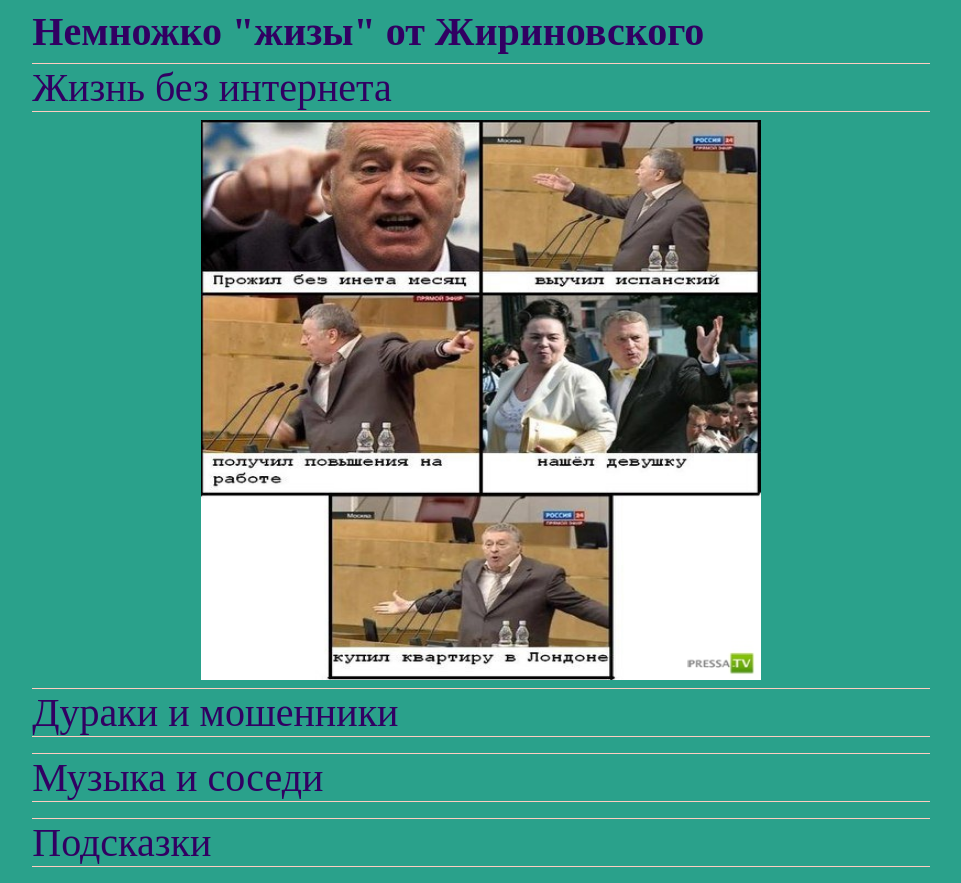
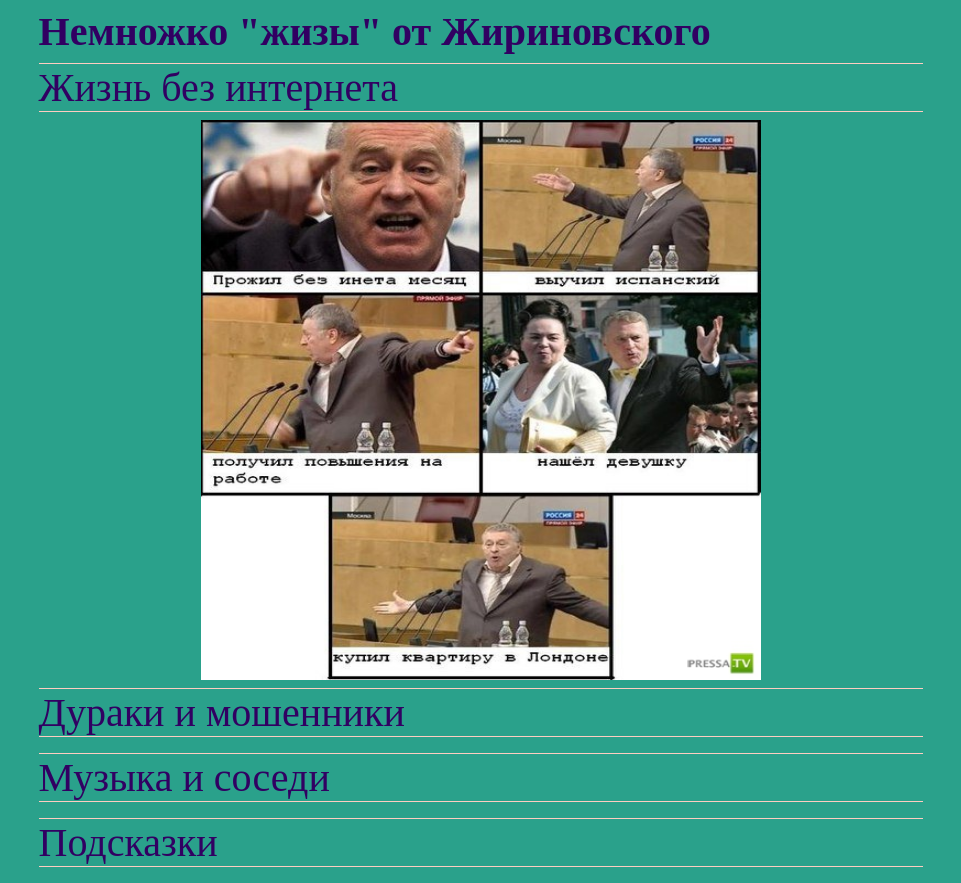
Before and after one commit to artemkuvik/cssBayan, a plain HTML site: page cssBayan/index.html in a window 1280 px wide. Shown: the whole page, without its empty margins (159-1120 px from the left). Drawn offline with Linux system fonts and the light colour scheme.

Commit message:
feat: change  max-width (Sun, 13.03.2023, 1:22)

```diff
--- a/cssBayan/css.css
+++ b/cssBayan/css.css
@@ -12,7 +12,7 @@ body {
 
 .bayan {
     margin: 0 auto;
-    max-width: 71%;
+    max-width: 70%;
 }
 .bayan:hover .bayan__svg {
    display: block;
```
